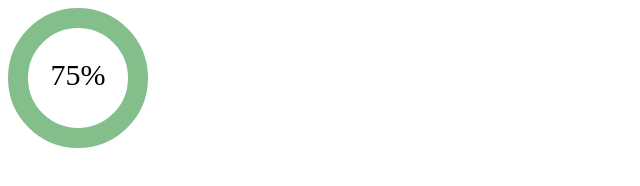
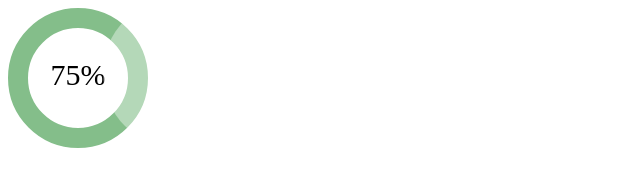
Before and after one commit to LGU-VBG/praktika-9-pm02-7120b-VladimirPozdnyakov, a plain HTML site: page index.html in a window 1280 px wide. Shown: the whole page, without its empty margins (0-640 px from the left). Drawn offline with Linux system fonts and the light colour scheme.

Commit message:
1 commit

```diff
--- a/styles.css
+++ b/styles.css
@@ -17,8 +17,8 @@ p:after {
   content: "";
   background: rgba(255, 255, 255, 0.39);
   position: absolute;
-  left: 2.5 em;
-  top: -1 em;
-  height: 5 em;
-  width: 5 em;
+  left: 2.5em;
+  top: -1em;
+  height: 5em;
+  width: 5em;
 }
```
